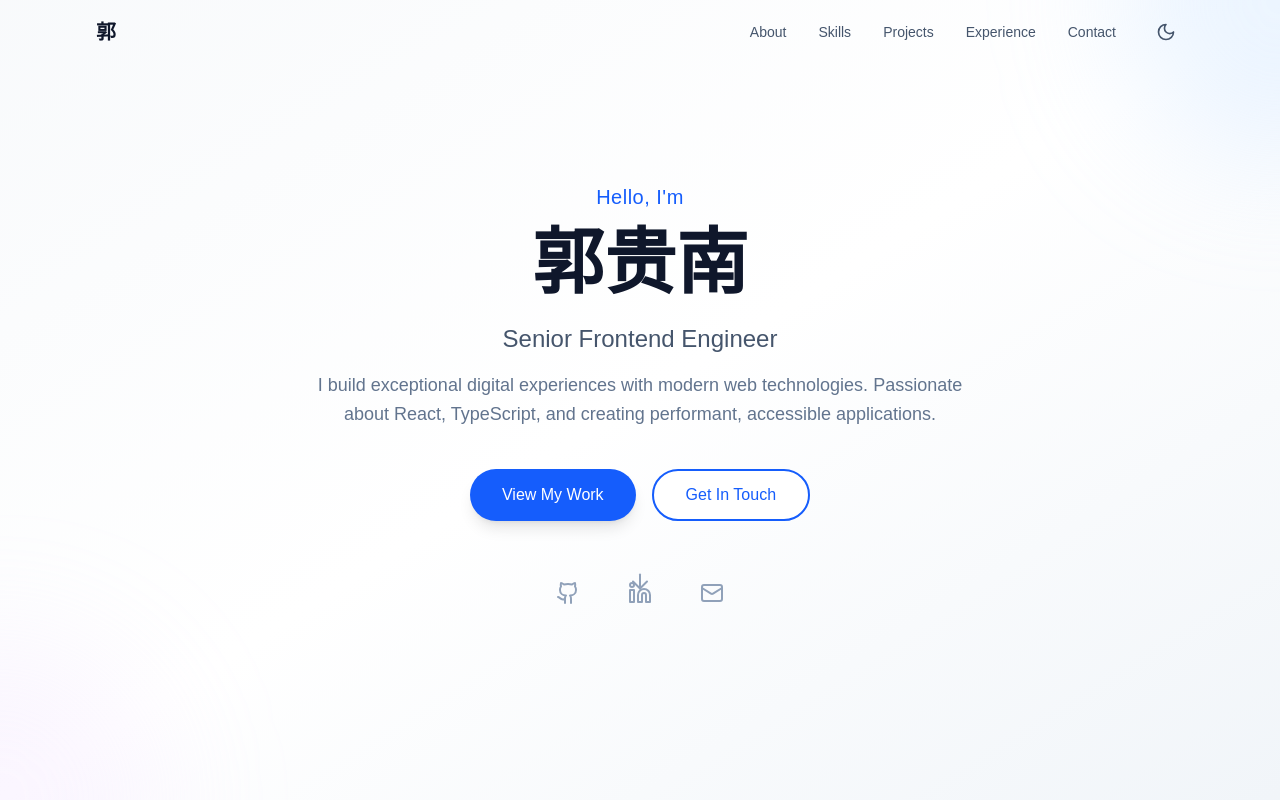
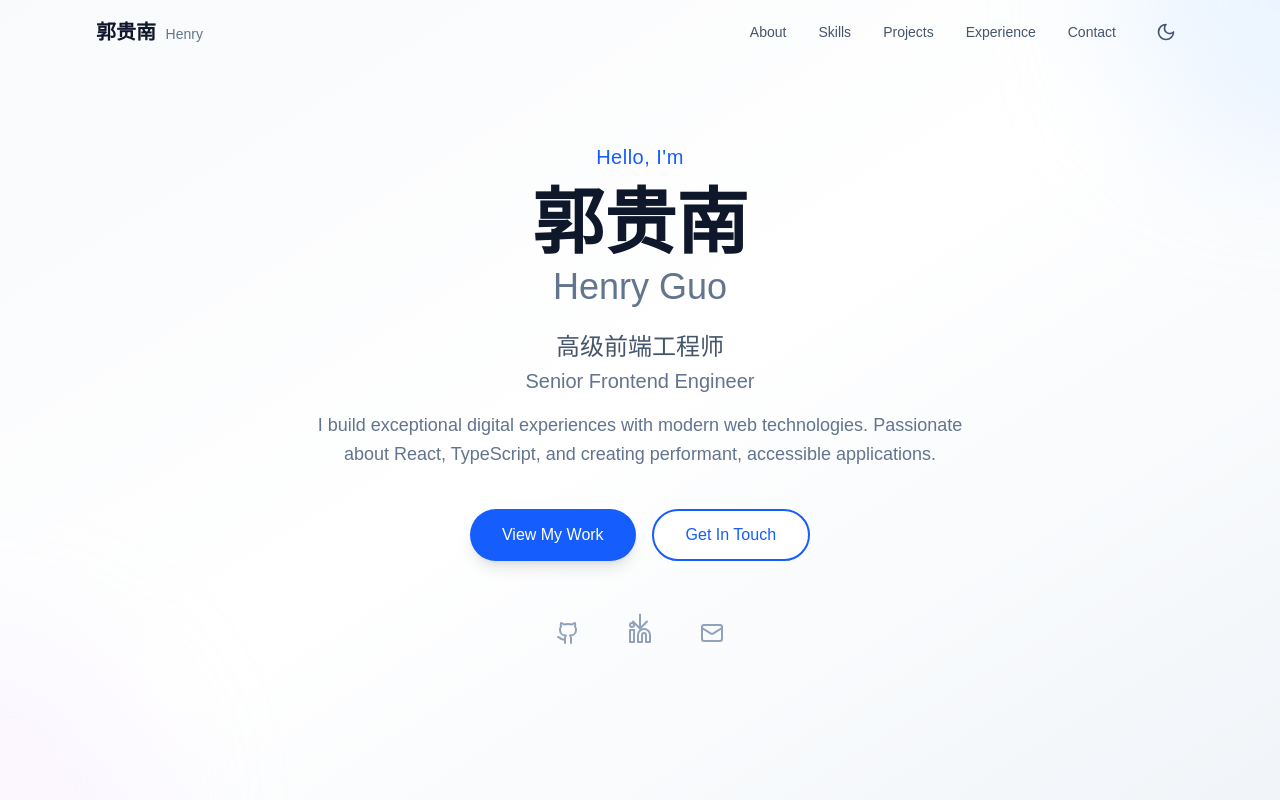
Before and after one commit to guoguinan/portfolio-projects, a Next.js app in the folder portfolio-website/: page / in a window 1280 px wide. Shown: the top 800 px of the page. Built offline with nearby package versions, Linux system fonts and the light colour scheme.

Commit message:
feat: bilingual display 郭贵南 + Henry Guo

```diff
--- a/portfolio-website/src/app/layout.tsx
+++ b/portfolio-website/src/app/layout.tsx
@@ -13,9 +13,9 @@ const geistMono = Geist_Mono({
 });
 
 export const metadata: Metadata = {
-  title: "郭贵南 - Senior Frontend Engineer",
+  title: "郭贵南 Henry Guo - Senior Frontend Engineer",
   description:
-    "Portfolio of 郭贵南, a senior frontend engineer specializing in React, Next.js, TypeScript, and modern web technologies.",
+    "Portfolio of 郭贵南 (Henry Guo), a senior frontend engineer specializing in React, Next.js, TypeScript, and modern web technologies.",
   keywords: [
     "frontend engineer",
     "react developer",
@@ -24,9 +24,9 @@ export const metadata: Metadata = {
     "web development",
     "remote work",
   ],
-  authors: [{ name: "郭贵南" }],
+  authors: [{ name: "郭贵南 Henry Guo" }],
   openGraph: {
-    title: "郭贵南 - Senior Frontend Engineer",
+    title: "郭贵南 Henry Guo - Senior Frontend Engineer",
     description: "Building exceptional digital experiences with modern web technologies.",
     type: "website",
   },
--- a/portfolio-website/src/components/Contact.tsx
+++ b/portfolio-website/src/components/Contact.tsx
@@ -55,6 +55,7 @@ export default function Contact() {
                   <div>
                     <p className="text-sm text-slate-500 dark:text-slate-400">Email</p>
                     <p className="text-slate-900 dark:text-white">guoguinan@example.com</p>
+                    <p className="text-xs text-slate-500 dark:text-slate-400 mt-1">Henry Guo</p>
                   </div>
                 </div>
                 <div className="flex items-center gap-4">
--- a/portfolio-website/src/components/Footer.tsx
+++ b/portfolio-website/src/components/Footer.tsx
@@ -8,7 +8,7 @@ export default function Footer() {
       <div className="max-w-6xl mx-auto px-4 sm:px-6 lg:px-8">
         <div className="flex flex-col sm:flex-row items-center justify-between gap-4">
           <p className="text-sm text-slate-600 dark:text-slate-400">
-            &copy; {new Date().getFullYear()} 郭贵南. All rights reserved.
+            &copy; {new Date().getFullYear()} 郭贵南 Henry Guo. All rights reserved.
           </p>
           <div className="flex items-center gap-2 text-sm text-slate-600 dark:text-slate-400">
             <span>Built with</span>
--- a/portfolio-website/src/components/Hero.tsx
+++ b/portfolio-website/src/components/Hero.tsx
@@ -25,10 +25,10 @@ export default function Hero() {
             Hello, I&apos;m
           </h2>
           <h1 className="text-5xl sm:text-6xl md:text-7xl font-bold text-slate-900 dark:text-white mb-6">
-            郭贵南
+            郭贵南 <span className="block text-2xl sm:text-3xl md:text-4xl font-normal text-slate-500 dark:text-slate-400 mt-2">Henry Guo</span>
           </h1>
           <p className="text-xl sm:text-2xl text-slate-600 dark:text-slate-300 mb-4 font-light">
-            Senior Frontend Engineer
+            高级前端工程师 <span className="block text-lg sm:text-xl text-slate-500 dark:text-slate-400 mt-1 font-normal">Senior Frontend Engineer</span>
           </p>
           <p className="text-base sm:text-lg text-slate-500 dark:text-slate-400 max-w-2xl mx-auto mb-10 leading-relaxed">
             I build exceptional digital experiences with modern web technologies.
--- a/portfolio-website/src/components/Navigation.tsx
+++ b/portfolio-website/src/components/Navigation.tsx
@@ -44,7 +44,7 @@ export default function Navigation() {
             href="#hero"
             className="text-xl font-bold text-slate-900 dark:text-white hover:text-blue-600 dark:hover:text-blue-400 transition-colors"
           >
-            郭
+            郭贵南 <span className="text-sm font-normal text-slate-500 dark:text-slate-400 ml-1">Henry</span>
           </a>
 
           {/* Desktop Navigation */}
```
